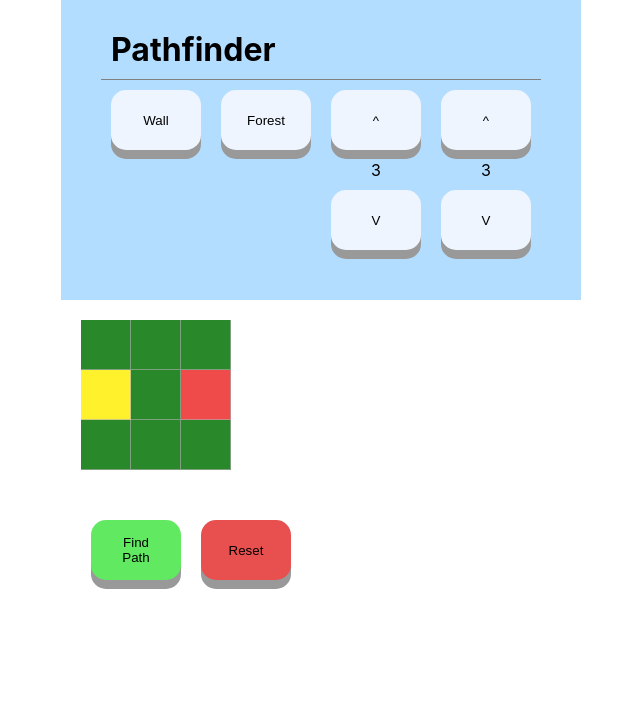
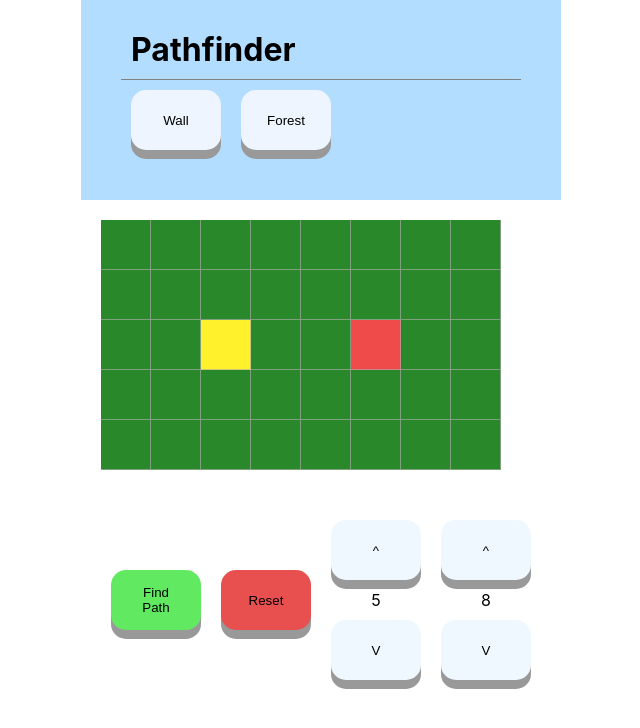
Before and after one commit to dingdongg/pathfinding, a React (Create React App) app: page / in a window 1280 px wide. Shown: the top 728 px of the page, without its empty margins (319-959 px from the left). Built offline with nearby package versions, Linux system fonts and the light colour scheme; the HTML template or start-up script is replaced by a standard one.

Commit message:
Working implementation of board size change

```diff
--- a/src/App.css
+++ b/src/App.css
@@ -206,6 +206,36 @@ code {
   transform: translateY(4px);
 }
 
+.board-buttons .adjust-size {
+  height: 100%;
+  display: inline-grid;
+  grid-auto-flow: row;
+  justify-items: center;
+}
+
+.board-buttons .adjust-size button {
+  width: 90px;
+  height: 60px;
+  margin: 10px;
+  padding: 15px 25px;
+  text-align: center;
+  cursor: pointer;
+  background-color: aliceblue;
+  border: none;
+  border-radius: 15px;
+  box-shadow: 0 9px #999;
+}
+
+.board-buttons .adjust-size button:hover {
+  background-color: #cde8ff;
+}
+
+.board-buttons .adjust-size button:active {
+  background-color: #8aa6be;
+  box-shadow: 0 5px gray;
+  transform: translateY(4px);
+}
+
 .App {
   display: flex;
   justify-content: center;
--- a/src/App/Board.tsx
+++ b/src/App/Board.tsx
@@ -15,15 +15,17 @@ const enum Hold {
 }
 
 interface IBoardProps {
-    barrierType: BarrierNode,
-    boardHeight: number,
-    boardWidth: number,
+    barrierType: BarrierNode
 }
 
 interface IBoardState {
     grid: INodeProps[],
     mouseDown: boolean,
     holdType: Hold,
+    boardHeight: number,
+    boardWidth: number,
+    newBoardHeight: number,
+    newBoardWidth: number
 }
 
 
@@ -33,31 +35,41 @@ export default class Board extends Component<IBoardProps, IBoardState> {
         this.state = {
             grid: [],
             mouseDown: false,
-            holdType: Hold.HoldNone
+            holdType: Hold.HoldNone,
+            boardHeight: 5,
+            boardWidth: 8,
+            newBoardHeight: 5,
+            newBoardWidth: 8,
         }
     }
 
     // Initializes grid state
     initGrid() {
-        this.setState({ grid: this.createInitGrid() });
+        this.setState((state) => {
+            return {
+                boardHeight: state.newBoardHeight,
+                boardWidth: state.newBoardWidth,
+                grid: this.createInitGrid(state.newBoardHeight, state.newBoardWidth)
+            }
+        });
     }
 
     // Creates and returns starting grid
-    createInitGrid(): INodeProps[] {
+    createInitGrid(height: number, width: number): INodeProps[] {
+        console.log("New Grid: " + height + " | " + width);
         const grid = new Array<INodeProps>();
-        for (let row = 0; row < this.props.boardHeight; row++) {
-            for (let col = 0; col < this.props.boardWidth; col++) {
+        for (let row = 0; row < height; row++) {
+            for (let col = 0; col < width; col++) {
                 grid.push(Node.createNode(row, col));
             }
         }
-        const startRow: number = Math.floor(this.props.boardHeight / 2);
-        this.getNode(grid, startRow, Math.floor(this.props.boardWidth * 1 / 4)).nodeType = NodeType.StartNode;
-        this.getNode(grid, startRow, Math.floor(this.props.boardWidth * 3 / 4)).nodeType = NodeType.EndNode;
+        const startRow: number = Math.floor(height / 2);
+        grid[startRow * width + Math.floor(width * 1 / 4)].nodeType = NodeType.StartNode;
+        grid[startRow * width + Math.ceil(width * 3 / 4) - 1].nodeType = NodeType.EndNode;
         return grid;
     }
 
     componentDidMount() {
-        console.log("Component did mount");
         this.initGrid();
     }
 
@@ -108,8 +120,8 @@ export default class Board extends Component<IBoardProps, IBoardState> {
 
     // Gets the node at the provided row and col number
     getNode(grid: any[], row: number, col: number): INodeProps {
-        if (row >= this.props.boardHeight || col >= this.props.boardWidth || row < 0 || col < 0) { throw new Error("Invalid row or column.") };
-        return grid[row * this.props.boardWidth + col];
+        if (row >= this.state.boardHeight || col >= this.state.boardWidth || row < 0 || col < 0) { throw new Error("Invalid row or column (" + row + ", " + col + ").") };
+        return grid[row * this.state.boardWidth + col];
     }
 
     // Given a grid, makes the start node at the specified row and col
@@ -213,7 +225,7 @@ export default class Board extends Component<IBoardProps, IBoardState> {
 
     // Finds shortest path and animates it
     findPath() {
-        const pathfinder = new Djikstra(this.props.boardHeight, this.props.boardWidth), path = pathfinder.findPath(this.state.grid);
+        const pathfinder = new Djikstra(this.state.boardHeight, this.state.boardWidth), path = pathfinder.findPath(this.state.grid);
         // Need to reset state of board for animation
         resetGrid(this.state.grid);
 
@@ -256,10 +268,25 @@ export default class Board extends Component<IBoardProps, IBoardState> {
         }
     }
 
+    renderHeightChange() {
+        return (<div className="adjust-size">
+            <button className="up" onClick={() => this.setState((state) => { return { newBoardHeight: state.newBoardHeight + 1 } })}>^</button>
+            <span>{this.state.newBoardHeight}</span>
+            <button className="down" onClick={() => this.setState((state) => { return { newBoardHeight: state.newBoardHeight - 1 } })}>V</button>
+        </div>)
+    }
+
+    renderWidthChange() {
+        return (<div className="adjust-size">
+            <button className="up" onClick={() => this.setState((state) => { return { newBoardWidth: state.newBoardWidth + 1 } })}>^</button>
+            <span>{this.state.newBoardWidth}</span>
+            <button className="down" onClick={() => this.setState((state) => { return { newBoardWidth: state.newBoardWidth - 1 } })}>V</button>
+        </div>)
+    }
 
     // Given a "node", returns it rendered as HTML
     renderNode(node: INodeProps) {
-        const index = node.row * this.props.boardWidth + node.col;
+        const index = node.row * this.state.boardWidth + node.col;
         return <Node key={index} row={node.row} col={node.col} nodeType={node.nodeType} barrierSegments={node.barrierSegments}
             onMouseDown={(row: number, col: number) => this.handleMouseDown(row, col)}
             onMouseEnter={(row: number, col: number) => this.handleMouseEnter(row, col)}
@@ -283,13 +310,12 @@ export default class Board extends Component<IBoardProps, IBoardState> {
         let rowN: number = 0;//Keeps track of current row number
         for (const node of this.state.grid) {
             currRow.push(this.renderNode(node));
-            if (currRow.length % this.props.boardWidth == 0) {
+            if (currRow.length % this.state.boardWidth == 0) {
                 grid.push(this.renderRow(currRow, rowN));
                 rowN++;
                 currRow = [];
             }
         }
-        console.log("Height | Width: " + this.props.boardHeight + " | " + this.props.boardWidth + " | " + this.state.grid.length);
         return <div className="board" onMouseLeave={() => this.handleMouseUp()}>{grid}</div>
     }
 
@@ -300,6 +326,8 @@ export default class Board extends Component<IBoardProps, IBoardState> {
                 <div className="board-buttons">
                     <button onClick={() => this.findPath()} className="find-path">Find Path</button>
                     <button onClick={() => this.initGrid()} className="reset">Reset</button>
+                    {this.renderHeightChange()}
+                    {this.renderWidthChange()}
                 </div>
             </div>
         );
--- a/src/App/Controls.tsx
+++ b/src/App/Controls.tsx
@@ -30,22 +30,6 @@ export default class Controls extends Component<IControlsProps, IControlsState>
         this.setState({ ...this.state, barrierType: barrier });
     }
 
-    renderHeightChange() {
-        return (<div className="adjust-size">
-            <button className="up" onClick={() => this.setState({...this.state, boardHeight: this.state.boardHeight+1})}>^</button>
-            <span>{this.state.boardHeight}</span>
-            <button className="down" onClick={() => this.setState({...this.state, boardHeight: this.state.boardHeight-1})}>V</button>
-        </div>)
-    }
-
-    renderWidthChange() {
-        return (<div className="adjust-size">
-            <button className="up" onClick={() => this.setState({...this.state, boardWidth: this.state.boardWidth+1})}>^</button>
-            <span>{this.state.boardWidth}</span>
-            <button className="down" onClick={() => this.setState({...this.state, boardWidth: this.state.boardWidth-1})}>V</button>
-        </div>)
-    }
-
     render() {
         return (<div>
             <div className="controls">
@@ -53,13 +37,9 @@ export default class Controls extends Component<IControlsProps, IControlsState>
                 <div className="placements">
                     <button onClick={() => this.changeBarrier(NodeType.WallNode)}>Wall</button>
                     <button onClick={() => this.changeBarrier(NodeType.ForestNode)}>Forest</button>
-                    {this.renderHeightChange()}
-                    {this.renderWidthChange()}
                 </div>
             </div>
-            <Board barrierType={this.state.barrierType}
-            boardHeight={this.state.boardHeight}
-            boardWidth={this.state.boardWidth} />
+            <Board barrierType={this.state.barrierType} />
         </div>);
     }
 }
--- a/src/Sass/_board.scss
+++ b/src/Sass/_board.scss
@@ -25,4 +25,15 @@
             @include button(rgb(232, 79, 79), rgb(223, 35, 35), rgb(143, 23, 21));
         }
     }
+
+    .adjust-size {
+        height: 100%;
+        display: inline-grid;
+        grid-auto-flow: row;
+        justify-items: center;
+
+        button {
+            @include button();
+        }
+    }
 }
```
Also changed, not shown: 1 other file (tests, documents, lock files or other folders).
